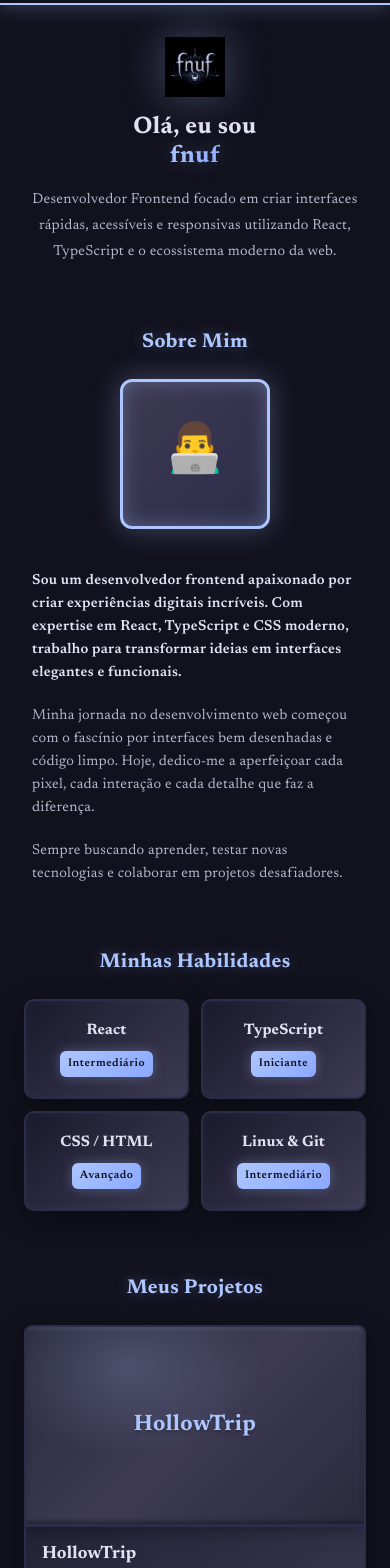
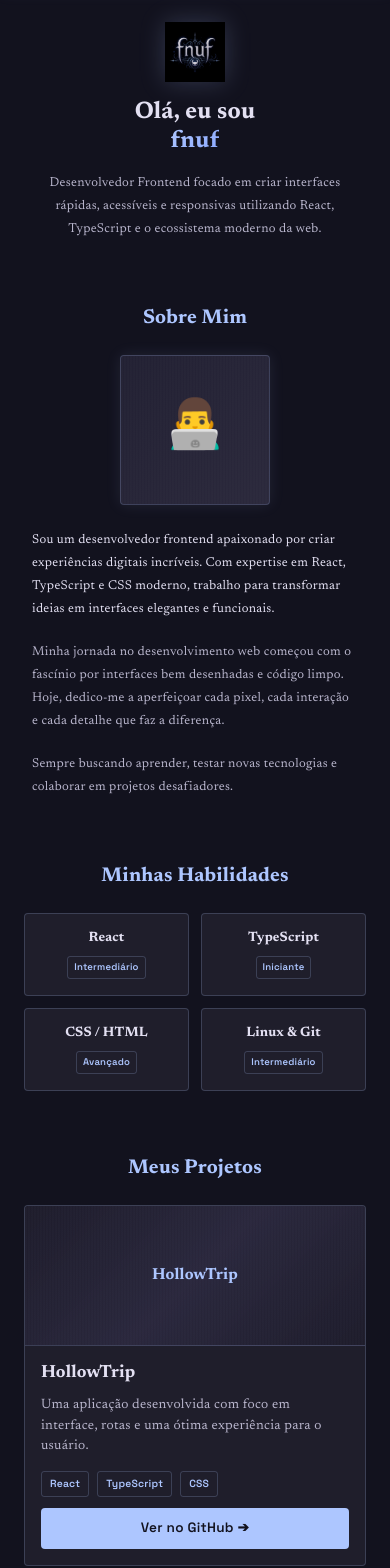
Before and after one commit to LevyTavares/meu-portfolio, a React (Vite) app: page / in a window 390 px wide. Shown: the part 100-1668 px from the top of the page. Built offline with nearby package versions, Linux system fonts and the light colour scheme.

Commit message:
Adicionar fontes do Google e ajustar estilos para melhorar a aparência e responsividade do portfólio

```diff
--- a/index.html
+++ b/index.html
@@ -3,6 +3,7 @@
   <head>
     <meta charset="UTF-8" />
     <link rel="icon" type="image/svg+xml" href="/favicon.svg" />
+    <link href="https://fonts.googleapis.com/css2?family=Newsreader:opsz,wght@6..72,400;700&family=Space+Grotesk:wght@300;700&display=swap" rel="stylesheet">
     <meta name="viewport" content="width=device-width, initial-scale=1.0" />
     <title>meu-portfolio</title>
   </head>
--- a/src/App.css
+++ b/src/App.css
@@ -1,6 +1,6 @@
 /* ===== HEADER ===== */
 .header {
-  border-bottom: 2px solid var(--border-color);
+  border-bottom: 1px solid var(--border-color);
   padding: 1.25rem 0;
   background-color: rgba(18, 18, 30, 0.98);
   backdrop-filter: blur(10px);
@@ -11,8 +11,8 @@
 }
 
 .header:hover {
-  border-color: var(--primary-color);
-  box-shadow: 0 0 20px var(--stone-glow);
+  border-color: var(--border-hover);
+  box-shadow: 0 0 15px rgba(173, 198, 255, 0.15);
 }
 
 .header-content {
@@ -26,12 +26,12 @@
   height: 50px;
   width: auto;
   transition: filter 0.3s ease, transform 0.3s ease;
-  filter: drop-shadow(0 0 10px var(--stone-glow));
+  filter: drop-shadow(0 0 8px rgba(173, 198, 255, 0.2));
 }
 
 .logo-navbar:hover {
   transform: scale(1.05);
-  filter: drop-shadow(0 0 15px var(--primary-color));
+  filter: drop-shadow(0 0 12px var(--primary-color));
 }
 
 .nav {
@@ -42,18 +42,18 @@
 .nav-link {
   color: var(--text-muted);
   text-decoration: none;
-  font-weight: 600;
-  font-size: 0.95rem;
-  font-family: 'Newsreader', serif;
-  transition: color 0.3s ease, text-shadow 0.3s ease, border-bottom 0.3s ease;
-  border-bottom: 2px solid transparent;
+  font-weight: 500;
+  font-size: 0.9rem;
+  font-family: 'Space Grotesk', sans-serif;
+  letter-spacing: 0.01em;
+  transition: color 0.3s ease, text-shadow 0.3s ease;
+  border-bottom: 1px solid transparent;
   padding-bottom: 0.25rem;
 }
 
 .nav-link:hover {
   color: var(--primary-color);
-  text-shadow: 0 0 10px var(--stone-glow);
-  border-bottom-color: var(--primary-color);
+  text-shadow: 0 0 10px rgba(173, 198, 255, 0.3);
 }
 
 /* ===== HERO SECTION ===== */
@@ -69,7 +69,7 @@
 .hero-logo {
   height: 140px;
   width: auto;
-  filter: drop-shadow(0 0 20px var(--stone-glow));
+  filter: drop-shadow(0 0 12px rgba(173, 198, 255, 0.2));
   animation: float 3s ease-in-out infinite;
 }
 
@@ -85,7 +85,7 @@
   color: var(--text-main);
   font-weight: 700;
   font-family: 'Newsreader', serif;
-  letter-spacing: 0.02em;
+  letter-spacing: 0.01em;
 }
 
 .hero-highlight {
@@ -94,16 +94,14 @@
   -webkit-text-fill-color: transparent;
   background-clip: text;
   font-weight: 800;
-  text-shadow: 0 0 20px var(--stone-glow);
 }
 
 .hero-subtitle {
   color: var(--text-muted);
-  font-size: 1.1rem;
+  font-size: 1rem;
   max-width: 650px;
   margin: 0;
   line-height: 1.8;
-  font-family: 'Newsreader', serif;
 }
 
 /* ===== ABOUT SECTION ===== */
@@ -128,24 +126,46 @@
 .profile-placeholder {
   width: 250px;
   height: 250px;
-  border-radius: 12px;
-  background: linear-gradient(135deg, var(--accent-stone), var(--border-color));
-  border: 3px solid var(--primary-color);
+  border-radius: 4px;
+  background: linear-gradient(135deg, rgba(45, 42, 65, 0.6), rgba(60, 56, 80, 0.6));
+  border: 1px solid var(--border-color);
   display: flex;
   align-items: center;
   justify-content: center;
   font-size: 5rem;
-  transition: transform 0.3s ease, box-shadow 0.3s ease;
-  box-shadow: 0 0 30px var(--stone-glow), inset 0 0 20px var(--stone-glow);
+  transition: transform 0.3s ease, border-color 0.3s ease, box-shadow 0.3s ease;
+  box-shadow: 0 0 15px rgba(173, 198, 255, 0.1);
+  position: relative;
+  overflow: hidden;
+}
+
+.profile-placeholder::before {
+  content: '';
+  position: absolute;
+  top: 0;
+  left: 0;
+  right: 0;
+  bottom: 0;
+  background:
+    repeating-linear-gradient(
+      90deg,
+      transparent 0px,
+      rgba(173, 198, 255, 0.03) 1px,
+      transparent 2px,
+      transparent 3px
+    );
+  pointer-events: none;
 }
 
 .profile-placeholder:hover {
-  transform: translateY(-8px);
-  box-shadow: 0 0 40px var(--stone-glow), inset 0 0 25px var(--stone-glow);
+  transform: translateY(-4px);
+  border-color: var(--border-hover);
+  box-shadow: 0 0 15px rgba(173, 198, 255, 0.2);
 }
 
 .profile-icon {
   display: block;
+  z-index: 1;
 }
 
 .about-text {
@@ -157,14 +177,13 @@
 .about-text p {
   color: var(--text-muted);
   line-height: 1.8;
-  font-size: 1rem;
+  font-size: 0.95rem;
   margin: 0;
-  font-family: 'Newsreader', serif;
 }
 
 .about-text p:first-child {
   color: var(--text-main);
-  font-weight: 600;
+  font-weight: 500;
 }
 
 /* ===== SECTION TITLE ===== */
@@ -174,9 +193,8 @@
   margin-bottom: 3rem;
   color: var(--primary-color);
   font-weight: 700;
-  letter-spacing: 0.02em;
+  letter-spacing: 0.01em;
   font-family: 'Newsreader', serif;
-  text-shadow: 0 0 15px var(--stone-glow);
 }
 
 /* ===== SKILLS SECTION ===== */
@@ -200,20 +218,18 @@
 
 .projects-grid {
   display: grid;
-  grid-template-columns: repeat(auto-fit, minmax(320px, 1fr));
-  gap: 2rem;
-  max-width: 1200px;
+  grid-template-columns: repeat(2, 1fr);
+  gap: 1.5rem;
+  max-width: 1100px;
   margin: 0 auto;
-  justify-items: center;
 }
 
 /* ===== FOOTER ===== */
 .footer {
-  background-color: rgba(26, 26, 46, 0.9);
+  background-color: var(--card-bg);
   padding: 3rem 1rem;
   margin-top: 4rem;
-  border-top: 2px solid var(--primary-color);
-  box-shadow: 0 0 30px var(--stone-glow);
+  border-top: 1px solid var(--border-color);
 }
 
 .footer-content {
@@ -231,8 +247,7 @@
 .footer-description {
   color: var(--text-muted);
   margin-bottom: 2rem;
-  font-size: 1rem;
-  font-family: 'Newsreader', serif;
+  font-size: 0.95rem;
 }
 
 .footer-links {
@@ -245,16 +260,16 @@
 .footer-link {
   color: var(--primary-color);
   text-decoration: none;
-  font-weight: 600;
-  font-size: 0.95rem;
-  font-family: 'Newsreader', serif;
-  transition: color 0.3s ease, transform 0.3s ease, text-shadow 0.3s ease;
+  font-weight: 500;
+  font-size: 0.9rem;
+  font-family: 'Space Grotesk', sans-serif;
+  letter-spacing: 0.01em;
+  transition: color 0.3s ease, transform 0.3s ease;
 }
 
 .footer-link:hover {
   color: var(--hover-color);
   transform: translateY(-2px);
-  text-shadow: 0 0 10px var(--stone-glow);
 }
 
 /* ===== RESPONSIVE DESIGN ===== */
@@ -262,7 +277,6 @@
 /* Tablets (768px - 1024px) */
 @media (max-width: 1024px) {
   .header-content {
-    padding: 0 1rem;
     gap: 1.5rem;
   }
 
@@ -275,7 +289,7 @@
   }
 
   .nav-link {
-    font-size: 0.9rem;
+    font-size: 0.85rem;
   }
 
   .hero {
@@ -288,10 +302,6 @@
 
   .hero-title {
     font-size: 2.8rem;
-  }
-
-  .hero-subtitle {
-    font-size: 1rem;
   }
 
   .about-content {
@@ -346,7 +356,7 @@
   }
 
   .nav-link {
-    font-size: 0.85rem;
+    font-size: 0.8rem;
   }
 
   .hero {
@@ -364,7 +374,7 @@
   }
 
   .hero-subtitle {
-    font-size: 0.95rem;
+    font-size: 0.9rem;
   }
 
   .about-section {
@@ -382,8 +392,7 @@
   }
 
   .about-text p {
-    font-size: 0.95rem;
-    line-height: 1.6;
+    font-size: 0.9rem;
   }
 
   .section-title {
@@ -405,8 +414,8 @@
   }
 
   .projects-grid {
+    grid-template-columns: 1fr;
     gap: 1.25rem;
-    grid-template-columns: 1fr;
   }
 
   .footer {
@@ -418,7 +427,7 @@
   }
 
   .footer-description {
-    font-size: 0.95rem;
+    font-size: 0.9rem;
   }
 
   .footer-links {
@@ -426,18 +435,13 @@
   }
 
   .footer-link {
-    font-size: 0.9rem;
+    font-size: 0.85rem;
   }
 }
 
 /* Small Mobile (< 480px) */
 @media (max-width: 480px) {
-  .container {
-    padding: 0 1rem;
-  }
-
   .header {
-    position: relative;
     padding: 0.75rem 0;
   }
 
@@ -450,13 +454,11 @@
   }
 
   .nav {
-    width: 100%;
     gap: 0.75rem;
   }
 
   .nav-link {
-    font-size: 0.75rem;
-    padding: 0.5rem;
+    font-size: 0.7rem;
   }
 
   .hero {
@@ -470,19 +472,14 @@
 
   .hero-title {
     font-size: 1.5rem;
-    margin: 0;
   }
 
   .hero-subtitle {
-    font-size: 0.9rem;
+    font-size: 0.8rem;
   }
 
   .about-section {
     padding: 2rem 1rem;
-  }
-
-  .about-image {
-    margin-bottom: 1rem;
   }
 
   .profile-placeholder {
@@ -492,7 +489,7 @@
   }
 
   .about-text p {
-    font-size: 0.9rem;
+    font-size: 0.8rem;
   }
 
   .section-title {
@@ -524,12 +521,10 @@
 
   .footer-title {
     font-size: 1.25rem;
-    margin-bottom: 0.75rem;
   }
 
   .footer-description {
-    font-size: 0.9rem;
-    margin-bottom: 1rem;
+    font-size: 0.8rem;
   }
 
   .footer-links {
@@ -537,6 +532,6 @@
   }
 
   .footer-link {
-    font-size: 0.8rem;
+    font-size: 0.75rem;
   }
 }
--- a/src/App.tsx
+++ b/src/App.tsx
@@ -100,6 +100,7 @@ function App() {
               tags={['HTML', 'CSS', 'JavaScript']}
               link="https://github.com/LevyTavares/feliz-anivers-rio"
               imageUrl="https://via.placeholder.com/300x180?text=Birthday"
+              isLarge={true}
             />
 
           </div>
--- a/src/components/ProjectCard/ProjectCard.module.css
+++ b/src/components/ProjectCard/ProjectCard.module.css
@@ -1,37 +1,31 @@
 .card {
   background-color: var(--card-bg);
-  border: 2px solid var(--border-color);
-  border-radius: 8px;
+  border: 1px solid var(--border-color);
+  border-radius: 4px;
   overflow: hidden;
-  width: 320px;
   display: flex;
   flex-direction: column;
-  transition: transform 0.3s ease, border-color 0.3s ease, box-shadow 0.3s ease;
-  box-shadow: 0 8px 24px rgba(0, 0, 0, 0.4);
-  background: linear-gradient(135deg, var(--card-bg), var(--accent-stone));
+  transition: border-color 0.3s ease, box-shadow 0.3s ease, transform 0.3s ease;
+  box-shadow: none;
 }
 
 .card:hover {
-  transform: translateY(-12px);
-  border-color: var(--primary-color);
-  box-shadow: 0 12px 40px var(--stone-glow), inset 0 0 20px rgba(173, 198, 255, 0.1);
+  border-color: var(--border-hover);
+  box-shadow: 0 0 15px rgba(173, 198, 255, 0.2);
+  transform: translateY(-4px);
 }
 
-/* Stone Tablet - Placa de Pedra Antiga */
+/* Stone Tablet - Placa de Pedra com Gradiente Escuro */
 .stoneTablet {
   width: 100%;
   height: 200px;
   overflow: hidden;
-  background: linear-gradient(135deg, #2a2a3e 0%, #3d3a52 50%, #2a2a3e 100%);
-  border-bottom: 3px solid var(--border-color);
+  background: linear-gradient(135deg, rgba(30, 28, 43, 0.9) 0%, rgba(45, 42, 65, 0.8) 50%, rgba(30, 28, 43, 0.9) 100%);
+  border-bottom: 1px solid var(--border-color);
   display: flex;
   align-items: center;
   justify-content: center;
   position: relative;
-  box-shadow:
-    inset 0 2px 5px rgba(173, 198, 255, 0.15),
-    inset 0 -2px 5px rgba(0, 0, 0, 0.5),
-    0 4px 15px rgba(0, 0, 0, 0.3);
 }
 
 .stoneGlow {
@@ -40,19 +34,25 @@
   left: 0;
   right: 0;
   bottom: 0;
-  background: radial-gradient(ellipse at 30% 20%, rgba(173, 198, 255, 0.2) 0%, transparent 40%);
+  background:
+    repeating-linear-gradient(
+      90deg,
+      transparent 0px,
+      rgba(173, 198, 255, 0.03) 1px,
+      transparent 2px,
+      transparent 3px
+    );
   pointer-events: none;
 }
 
 .stoneTitle {
   color: var(--primary-color);
   margin: 0;
-  font-size: 1.4rem;
+  font-size: 1.3rem;
   font-weight: 700;
-  letter-spacing: 0.02em;
+  letter-spacing: 0.01em;
   font-family: 'Newsreader', serif;
   text-align: center;
-  text-shadow: 0 2px 4px rgba(0, 0, 0, 0.5), 0 0 8px rgba(173, 198, 255, 0.2);
   z-index: 1;
   padding: 1rem;
 }
@@ -61,14 +61,14 @@
   padding: 1.5rem;
   display: flex;
   flex-direction: column;
-  gap: 1rem;
+  gap: 0.75rem;
   flex-grow: 1;
 }
 
 .title {
   color: var(--text-main);
   margin: 0;
-  font-size: 1.3rem;
+  font-size: 1.15rem;
   font-weight: 700;
   letter-spacing: 0.01em;
   font-family: 'Newsreader', serif;
@@ -76,51 +76,50 @@
 
 .description {
   color: var(--text-muted);
-  font-size: 0.95rem;
+  font-size: 0.9rem;
   line-height: 1.6;
   margin: 0;
   flex-grow: 1;
-  font-family: 'Newsreader', serif;
 }
 
 .tags {
   display: flex;
   gap: 0.5rem;
   flex-wrap: wrap;
-  margin-top: 0.5rem;
+  margin-top: 0.25rem;
 }
 
 .tag {
-  background-color: rgba(173, 198, 255, 0.1);
+  background-color: transparent;
   color: var(--primary-color);
-  padding: 6px 12px;
-  border-radius: 4px;
-  font-size: 0.75rem;
+  padding: 4px 10px;
+  border-radius: 3px;
+  font-size: 0.7rem;
   font-weight: 600;
-  border: 1px solid var(--primary-color);
-  transition: background-color 0.3s ease, color 0.3s ease, box-shadow 0.3s ease;
-  font-family: 'Newsreader', serif;
+  border: 1px solid var(--border-color);
+  transition: background-color 0.3s ease, border-color 0.3s ease;
+  font-family: 'Space Grotesk', sans-serif;
+  letter-spacing: 0.02em;
 }
 
 .tag:hover {
-  background-color: var(--primary-color);
-  color: var(--bg-color);
-  box-shadow: 0 0 8px var(--stone-glow);
+  background-color: rgba(173, 198, 255, 0.1);
+  border-color: var(--primary-color);
 }
 
 .button {
   color: var(--bg-color);
-  background: linear-gradient(135deg, var(--primary-color), var(--hover-color));
+  background-color: var(--primary-color);
   text-decoration: none;
   font-weight: 600;
   text-align: center;
-  padding: 0.75rem 1rem;
-  border-radius: 6px;
+  padding: 0.65rem 1rem;
+  border-radius: 4px;
   margin-top: auto;
-  transition: opacity 0.3s ease, transform 0.3s ease, box-shadow 0.3s ease;
-  font-size: 0.95rem;
-  letter-spacing: 0.01em;
-  font-family: 'Newsreader', serif;
+  transition: opacity 0.3s ease, transform 0.3s ease;
+  font-size: 0.85rem;
+  letter-spacing: 0.02em;
+  font-family: 'Space Grotesk', sans-serif;
   border: none;
   cursor: pointer;
 }
@@ -128,7 +127,82 @@
 .button:hover {
   opacity: 0.9;
   transform: translateY(-2px);
-  box-shadow: 0 0 15px var(--stone-glow);
+}
+
+/* Bento Layout - Último card ocupa 2 colunas */
+.cardLarge {
+  grid-column: span 2;
+}
+
+.cardLarge .stoneTablet {
+  height: 250px;
+}
+
+/* Responsive */
+@media (max-width: 1024px) {
+  .stoneTablet {
+    height: 180px;
+  }
+
+  .title {
+    font-size: 1.05rem;
+  }
+
+  .description {
+    font-size: 0.85rem;
+  }
+}
+
+@media (max-width: 768px) {
+  .cardLarge {
+    grid-column: span 1;
+  }
+
+  .stoneTablet {
+    height: 160px;
+  }
+
+  .title {
+    font-size: 0.95rem;
+  }
+
+  .content {
+    padding: 1.25rem;
+  }
+
+  .tag {
+    font-size: 0.65rem;
+    padding: 3px 8px;
+  }
+}
+
+@media (max-width: 480px) {
+  .stoneTablet {
+    height: 140px;
+  }
+
+  .stoneTitle {
+    font-size: 1rem;
+    padding: 0.75rem;
+  }
+
+  .title {
+    font-size: 0.9rem;
+  }
+
+  .content {
+    padding: 1rem;
+    gap: 0.5rem;
+  }
+
+  .description {
+    font-size: 0.8rem;
+  }
+
+  .button {
+    padding: 0.5rem 0.75rem;
+    font-size: 0.75rem;
+  }
 }
 
 .button:hover {
--- a/src/components/ProjectCard/ProjectCard.tsx
+++ b/src/components/ProjectCard/ProjectCard.tsx
@@ -6,11 +6,12 @@ interface ProjectCardProps {
   tags: string[];
   link: string;
   imageUrl?: string;
+  isLarge?: boolean;
 }
 
-export function ProjectCard({ title, description, tags, link }: ProjectCardProps) {
+export function ProjectCard({ title, description, tags, link, isLarge }: ProjectCardProps) {
   return (
-    <div className={styles.card}>
+    <div className={`${styles.card} ${isLarge ? styles.cardLarge : ''}`}>
       <div className={styles.stoneTablet}>
         <div className={styles.stoneGlow}></div>
         <h3 className={styles.stoneTitle}>{title}</h3>
--- a/src/components/SkillCard/SkillCard.module.css
+++ b/src/components/SkillCard/SkillCard.module.css
@@ -1,78 +1,58 @@
 .card {
-  background: linear-gradient(135deg, var(--card-bg), var(--accent-stone));
-  border: 2px solid var(--border-color);
-  border-radius: 10px;
-  padding: 1.75rem 1.5rem;
+  background-color: var(--card-bg);
+  border: 1px solid var(--border-color);
+  border-radius: 4px;
+  padding: 1.5rem 1.25rem;
   width: 200px;
   text-align: center;
-  transition: transform 0.3s ease, border-color 0.3s ease, box-shadow 0.3s ease;
-  box-shadow: 0 8px 24px rgba(0, 0, 0, 0.4), inset 0 0 10px rgba(173, 198, 255, 0.05);
+  transition: border-color 0.3s ease, box-shadow 0.3s ease, transform 0.3s ease;
+  box-shadow: none;
   display: flex;
   flex-direction: column;
-  gap: 1rem;
+  gap: 0.75rem;
 }
 
 .card:hover {
-  transform: translateY(-10px);
-  border-color: var(--primary-color);
-  box-shadow: 0 12px 35px var(--stone-glow), inset 0 0 15px rgba(173, 198, 255, 0.1);
+  border-color: var(--border-hover);
+  box-shadow: 0 0 15px rgba(173, 198, 255, 0.2);
+  transform: translateY(-4px);
 }
 
 .title {
   color: var(--text-main);
   margin: 0;
-  font-size: 1.2rem;
+  font-size: 1.1rem;
   font-weight: 700;
   letter-spacing: 0.01em;
   font-family: 'Newsreader', serif;
 }
 
 .badge {
-  background: linear-gradient(135deg, var(--primary-color), var(--hover-color));
-  color: var(--bg-color);
-  padding: 8px 14px;
-  border-radius: 6px;
-  font-size: 0.8rem;
+  background-color: transparent;
+  color: var(--primary-color);
+  padding: 5px 10px;
+  border-radius: 3px;
+  font-size: 0.75rem;
   font-weight: 600;
-  letter-spacing: 0.05em;
-  transition: transform 0.3s ease, box-shadow 0.3s ease;
+  letter-spacing: 0.02em;
+  transition: background-color 0.3s ease, border-color 0.3s ease;
   display: inline-block;
   margin: 0 auto;
-  font-family: 'Newsreader', serif;
-  box-shadow: 0 0 12px rgba(173, 198, 255, 0.3);
+  border: 1px solid var(--border-color);
+  font-family: 'Space Grotesk', sans-serif;
 }
 
 .card:hover .badge {
-  transform: scale(1.08) translateY(-2px);
-  box-shadow: 0 0 18px var(--primary-color);
+  background-color: rgba(173, 198, 255, 0.1);
+  border-color: var(--primary-color);
 }
 
 /* ===== RESPONSIVE DESIGN ===== */
 
-/* Tablets (768px - 1024px) */
 @media (max-width: 1024px) {
   .card {
     width: 180px;
-    padding: 1.5rem 1.25rem;
-  }
-
-  .title {
-    font-size: 1.1rem;
-  }
-
-  .badge {
-    font-size: 0.75rem;
-    padding: 6px 11px;
-  }
-}
-
-/* Mobile (480px - 768px) */
-@media (max-width: 768px) {
-  .card {
-    width: 100%;
-    max-width: 180px;
-    padding: 1.25rem;
-    gap: 0.75rem;
+    padding: 1.25rem 1rem;
   }
 
   .title {
@@ -80,18 +60,17 @@
   }
 
   .badge {
-    font-size: 0.75rem;
-    padding: 5px 10px;
+    font-size: 0.7rem;
+    padding: 4px 8px;
   }
 }
 
-/* Small Mobile (< 480px) */
-@media (max-width: 480px) {
+@media (max-width: 768px) {
   .card {
     width: 100%;
-    max-width: 100%;
-    padding: 1.25rem 1rem;
-    gap: 0.65rem;
+    max-width: 180px;
+    padding: 1rem;
+    gap: 0.5rem;
   }
 
   .title {
@@ -99,7 +78,25 @@
   }
 
   .badge {
-    font-size: 0.7rem;
-    padding: 4px 8px;
+    font-size: 0.65rem;
+    padding: 3px 6px;
   }
 }
+
+@media (max-width: 480px) {
+  .card {
+    width: 100%;
+    max-width: 100%;
+    padding: 1rem 0.75rem;
+    gap: 0.5rem;
+  }
+
+  .title {
+    font-size: 0.85rem;
+  }
+
+  .badge {
+    font-size: 0.6rem;
+    padding: 3px 6px;
+  }
+}
--- a/src/index.css
+++ b/src/index.css
@@ -1,17 +1,16 @@
-/* Google Fonts - Newsreader */
-@import url('https://fonts.googleapis.com/css2?family=Newsreader:ital,opsz,wght@0,8..72,400;0,8..72,600;0,8..72,700;1,8..72,400&display=swap');
+/* Google Fonts - Newsreader & Space Grotesk */
+@import url('https://fonts.googleapis.com/css2?family=Newsreader:ital,opsz,wght@0,8..72,400;0,8..72,600;0,8..72,700;1,8..72,400&family=Space+Grotesk:wght@300;400;500;600;700&display=swap');
 
 /* Variáveis de Cores (Tema Hollow Knight) */
 :root {
   --bg-color: #12121e;
-  --card-bg: #1a1a2e;
-  --border-color: #2d2d4a;
+  --card-bg: #1f1e2b;
+  --border-color: rgba(173, 198, 255, 0.2);
+  --border-hover: #adc6ff;
   --text-main: #e3e0f2;
   --text-muted: #b8b5cc;
   --primary-color: #adc6ff;
   --hover-color: #8ba8ff;
-  --accent-stone: #3d3a52;
-  --stone-glow: rgba(173, 198, 255, 0.3);
 }
 
 /* Reset Profissional */
```
